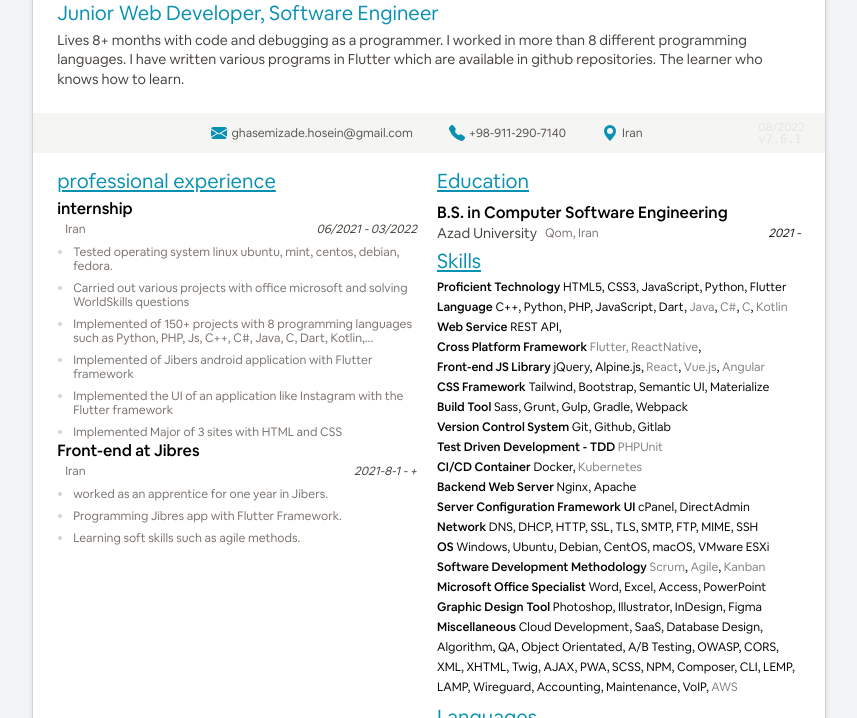
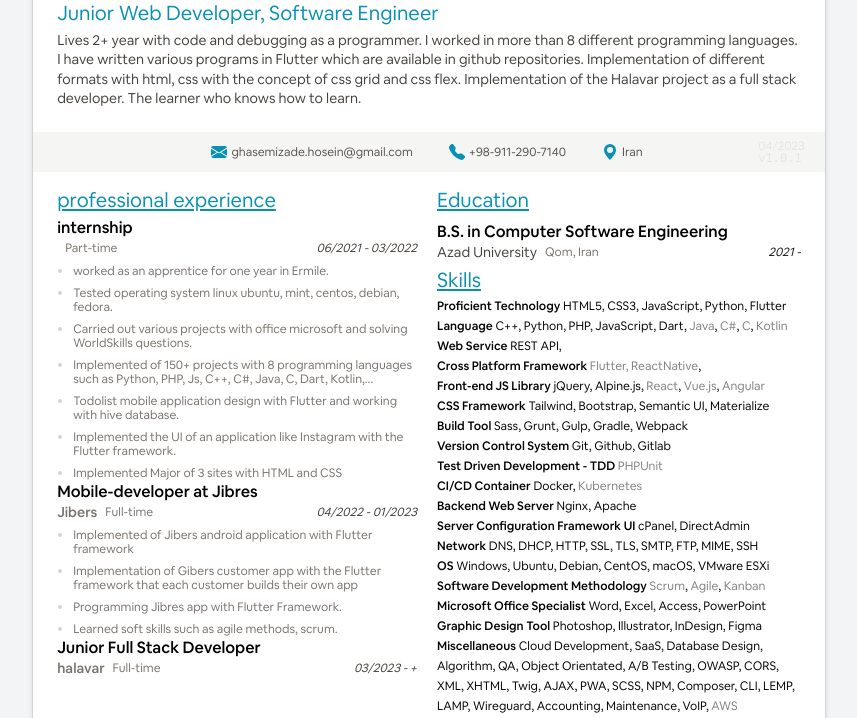
Before and after one commit to ghasemizade/ov_resume, a website: page index.html in a window 1280 px wide. Shown: the part 82-800 px from the top of the page, without its empty margins (211-1068 px from the left). Drawn offline with Linux system fonts and the light colour scheme.

Commit message:
update resume

```diff
--- a/index.html
+++ b/index.html
@@ -67,11 +67,11 @@
           <h2 class="text-cyan-600 text-xl leading-9 hover:text-cyan-800 transition" itemprop="jobTitle">Junior Web
             Developer, Software Engineer</h2>
           <p class="text-stone-700 text-sm leading-snug" itemprop="knowsAbout">
-            <span>Lives 8+ months with code and debugging as a programmer.</span>
+            <span>Lives 2+ year with code and debugging as a programmer.</span>
             <span>I worked in more than 8 different programming languages.</span>
             <span>I have written various programs in Flutter which are available in github repositories.</span>
-            <!-- <span>Built infrastructures of 7+ multi-million dollar projects from scratch.</span> -->
-            <span></span>
+            <span>Implementation of different formats with html, css with the concept of css grid and css flex.</span>
+            <span>Implementation of the Halavar project as a full stack developer.</span>
             <!-- <span>Interested in negotiation and comprehension of customers.</span> -->
             <!-- <span>A learner who knows how to learn.</span> -->
             <span>The learner who knows how to learn.</span>
@@ -106,8 +106,8 @@
 
         <a target="_blank" href="https://ghasemizade.com/resume" dir="ltr"
           class="leading-none absolute right-5 select-none text-stone-200 text-xs" tabindex="-1">
-          <time class="block" datetime="2022-04-04">08/2022</time>
-          <code class="block font-light rtl:text-right">v7.6.1</code>
+          <time class="block" datetime="2022-04-04">04/2023</time>
+          <code class="block font-light rtl:text-right">v1.0.1</code>
         </a>
 
       </address>
@@ -124,7 +124,7 @@
                   itemprop="url" tabindex="-1"></a>
               </h4>
               <div class="grow flex items-center mx-1 text-xs">
-                <div class="px-1 text-stone-500" itemprop="location">Iran</div>
+                <div class="px-1 text-stone-500" itemprop="location">Part-time</div>
               </div>
               <div class="text-xs text-stone-700"></div>
               <div class="flex items-center text-xs">
@@ -134,33 +134,57 @@
               </div>
             </div>
             <ul class="list-disc list-outside leading-[14px] text-xs text-gray-300 ml-4" itemprop="description">
-              <li><span class="text-stone-500 mt-2 block"> Tested operating system linux ubuntu, mint, centos, debian, fedora.</span></li>
-              <li><span class="text-stone-500 mt-2 block">Carried out various projects with office microsoft and solving WorldSkills questions</span></li>
+              <li><span class="text-stone-500 mt-2 block">worked as an apprentice for one year in Ermile.</span></li>
+              <li><span class="text-stone-500 mt-2 block">Tested operating system linux ubuntu, mint, centos, debian, fedora.</span></li>
+              <li><span class="text-stone-500 mt-2 block">Carried out various projects with office microsoft and solving WorldSkills questions.</span></li>
               <li><span class="text-stone-500 mt-2 block">Implemented of 150+ projects with 8 programming languages such as Python, PHP, Js, C++, C#, Java, C, Dart, Kotlin,...</span></li>
-              <li><span class="text-stone-500 mt-2 block">Implemented of Jibers android application with Flutter framework</span></li>
-              <li><span class="text-stone-500 mt-2 block">Implemented the UI of an application like Instagram with the Flutter framework</span></li>
+              <li><span class="text-stone-500 mt-2 block">Todolist mobile application design with Flutter and working with hive database.</span></li>
+              <li><span class="text-stone-500 mt-2 block">Implemented the UI of an application like Instagram with the Flutter framework.</span></li>
               <li><span class="text-stone-500 mt-2 block">Implemented Major of 3 sites with HTML and CSS </span></li>
             </ul>
-            <h3 class="font-light text-base leading-6">Front-end at Jibres</h3>
+            <h3 class="font-light text-base leading-6">Mobile-developer at Jibres</h3>
             <div class="flex items-center">
               <h4 class="flex items-center font-light text-sm leading-4">
-                <a class="block text-stone-700" target="_blank" rel="nofoloow noopener" href="https://jibres.com"
-                  itemprop="url" tabindex="-1"></a>
+                <a class="block text-stone-500" target="_blank" rel="nofoloow noopener" href="https://jibres.com"
+                  itemprop="url" tabindex="-1">Jibers</a>
               </h4>
               <div class="grow flex items-center mx-1 text-xs">
-                <div class="px-1 text-stone-500" itemprop="location">Iran</div>
+                <div class="px-1 text-stone-500" itemprop="location">Full-time</div>
               </div>
               <div class="text-xs text-stone-700"></div>
               <div class="flex items-center text-xs">
                 <div dir="ltr" class="text-stone-700 text-xs italic px-1">
-                  <time datetime="2019-12-06"></time>2021-8-1 - +<time datetime="2022-04"></time>
+                  <time datetime="2019-12-06"></time>04/2022 - 01/2023<time datetime="2022-04"></time>
                 </div>
               </div>
             </div>
             <ul class="list-disc list-outside leading-[14px] text-xs text-gray-300 ml-4" itemprop="description">
-              <li><span class="text-stone-500 mt-2 block">worked as an apprentice for one year in Jibers.</span></li>
+              <li><span class="text-stone-500 mt-2 block">Implemented of Jibers android application with Flutter framework</span></li>
+              <li><span class="text-stone-500 mt-2 block">Implementation of Gibers customer app with the Flutter framework that each customer builds their own app</span></li>
               <li><span class="text-stone-500 mt-2 block">Programming Jibres app with Flutter Framework.</span></li>
-              <li><span class="text-stone-500 mt-2 block">Learning soft skills such as agile methods.</span></li>
+              <li><span class="text-stone-500 mt-2 block">Learned soft skills such as agile methods, scrum.</span></li>
+            </ul>
+            <h3 class="font-light text-base leading-6">Junior Full Stack Developer</h3>
+            <div class="flex items-center">
+              <h4 class="flex items-center font-light text-sm leading-4">
+                <a class="block text-stone-500" target="_blank" rel="nofoloow noopener" href="https://halalvar.com"
+                  itemprop="url" tabindex="-1">halavar</a>
+              </h4>
+              <div class="grow flex items-center mx-1 text-xs">
+                <div class="px-1 text-stone-500" itemprop="location">Full-time</div>
+              </div>
+              <div class="text-xs text-stone-700"></div>
+              <div class="flex items-center text-xs">
+                <div dir="ltr" class="text-stone-700 text-xs italic px-1">
+                  <time datetime="2019-12-06"></time>03/2023 - +<time datetime="2022-04"></time>
+                </div>
+              </div>
+            </div>
+            <ul class="list-disc list-outside leading-[14px] text-xs text-gray-300 ml-4" itemprop="description">
+              <!-- <li><span class="text-stone-500 mt-2 block">Implemented of Jibers android application with Flutter framework</span></li> -->
+              <!-- <li><span class="text-stone-500 mt-2 block">Implementation of Gibers customer app with the Flutter framework that each customer builds their own app</span></li> -->
+              <!-- <li><span class="text-stone-500 mt-2 block">Programming Jibres app with Flutter Framework.</span></li> -->
+              <!-- <li><span class="text-stone-500 mt-2 block">Learned soft skills such as agile methods, scrum.</span></li> -->
             </ul>
           </section>
 
```
